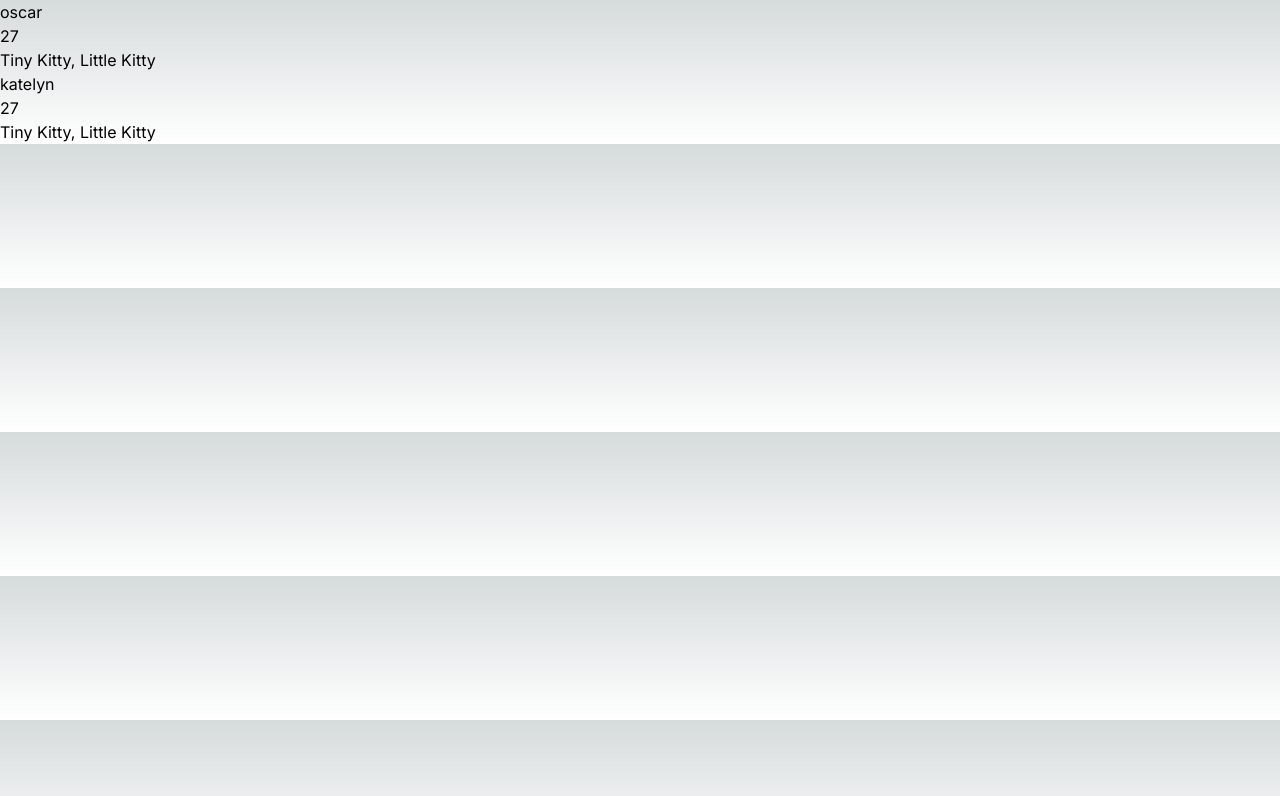
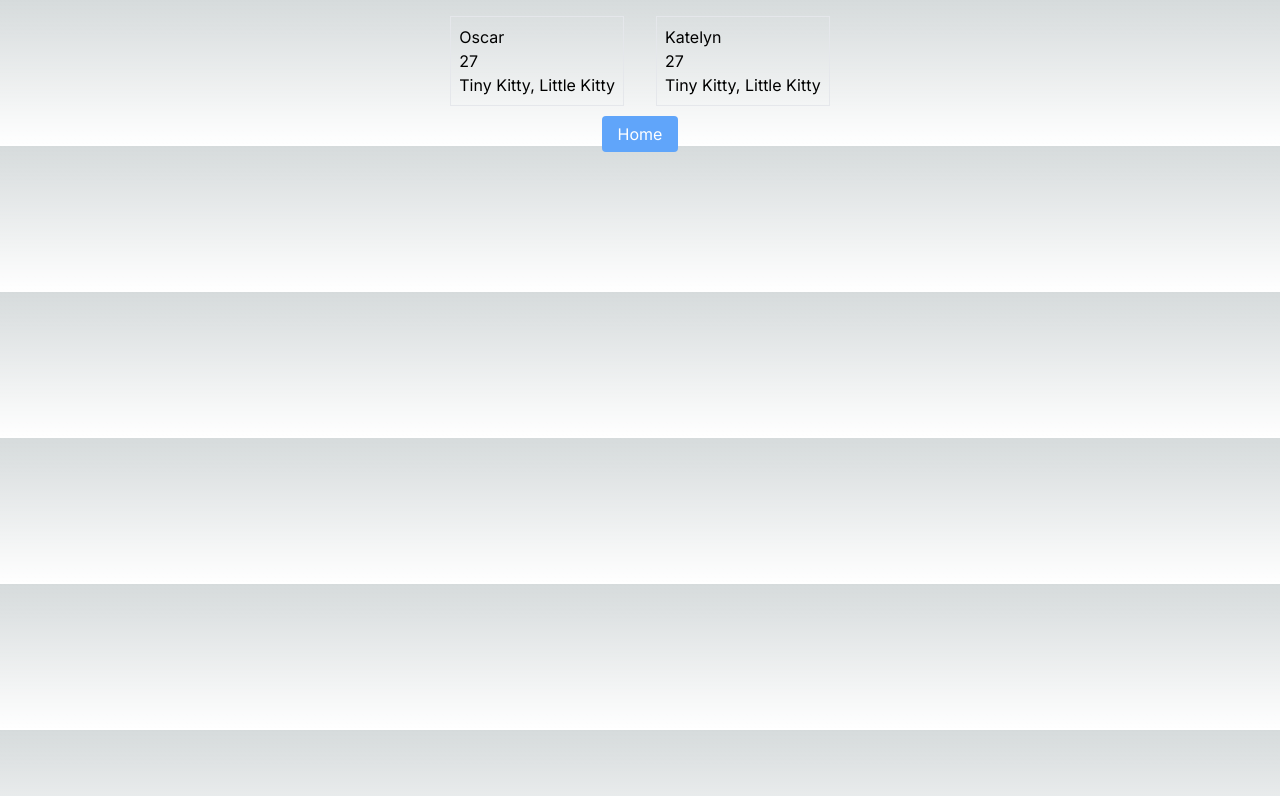
Before and after one commit to drenchoman/habit-tracker-next, a Next.js app: page /names in a window 1280 px wide. Shown: the top 796 px of the page. Built offline with nearby package versions, Linux system fonts and the light colour scheme.

Commit message:
add button tailwind css tests

```diff
--- a/src/app/names/page.js
+++ b/src/app/names/page.js
@@ -2,13 +2,13 @@ import Link from 'next/link';
 const names = [
   {
     id: 1,
-    name: 'oscar',
+    name: 'Oscar',
     age: 27,
     pets: ['Tiny Kitty, Little Kitty'],
   },
   {
     id: 2,
-    name: 'katelyn',
+    name: 'Katelyn',
     age: 27,
     pets: ['Tiny Kitty, Little Kitty'],
   },
@@ -17,9 +17,9 @@ const names = [
 export default function page() {
   return (
     <main>
-      <div>
+      <div className="md:flex justify-center">
         {names.map((n) => (
-          <div key={n.id}>
+          <div className="md:flex flex-col m-4 border p-2" key={n.id}>
             <Link href={`/names/${n.name}`}>
               <h1>{n.name}</h1>
             </Link>
@@ -30,6 +30,14 @@ export default function page() {
           </div>
         ))}
       </div>
+      <div className="text-center ">
+        <Link
+          className="bg-blue-400 hover:bg-blue-700 text-white py-2 px-4 rounded my-2 mx-2"
+          href="/"
+        >
+          Home
+        </Link>
+      </div>
     </main>
   );
 }
--- a/src/app/page.js
+++ b/src/app/page.js
@@ -7,12 +7,29 @@ export default function Home() {
   return (
     <main className="flex min-h-screen flex-col items-center justify-between p-24">
       <div>
-        <h1>Hello world!</h1>
-        <button onClick={() => setCount(count + 1)}>Add</button>
-        <span>{count}</span>
+        <button
+          className="bg-green-400 hover:bg-green-600 text-white py-2 px-4 rounded my-2 mx-2"
+          onClick={() => setCount(count + 1)}
+        >
+          Add
+        </button>
+        <button
+          className="bg-red-400 hover:bg-red-600 text-white py-2 px-4 rounded my-2 mx-2"
+          onClick={() => setCount(count - 1)}
+        >
+          Subtract
+        </button>
       </div>
       <div>
-        <Link href="/test">Test</Link>
+        <span className=" text-4xl">{count}</span>
+      </div>
+      <div>
+        <Link
+          className="bg-blue-400 hover:bg-blue-700 text-white py-2 px-4 rounded my-2 mx-2"
+          href="/test"
+        >
+          Test
+        </Link>
       </div>
     </main>
   );
--- a/src/app/test/page.js
+++ b/src/app/test/page.js
@@ -5,9 +5,19 @@ export default function Home() {
     <main className="flex min-h-screen flex-col items-center justify-between p-24">
       <div>
         <h1>Hello world</h1>
-        <Link href="/names">Names</Link>
+        <Link
+          className="bg-blue-400 hover:bg-blue-700 text-white py-2 px-4 rounded my-2 mx-2"
+          href="/names"
+        >
+          Names
+        </Link>
 
-        <Link href="/">Back</Link>
+        <Link
+          className="bg-blue-400 hover:bg-blue-700 text-white py-2 px-4 rounded my-2 mx-2"
+          href="/"
+        >
+          Back
+        </Link>
       </div>
     </main>
   );
```
